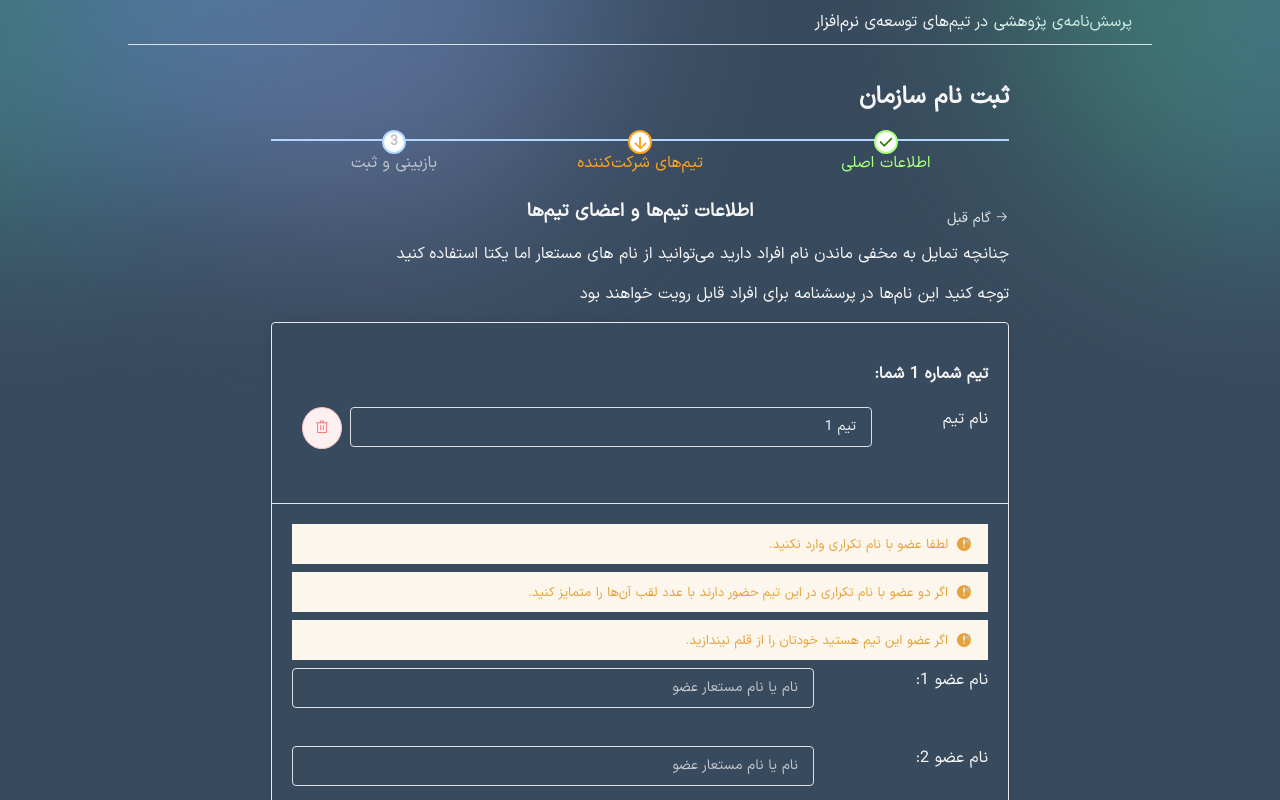
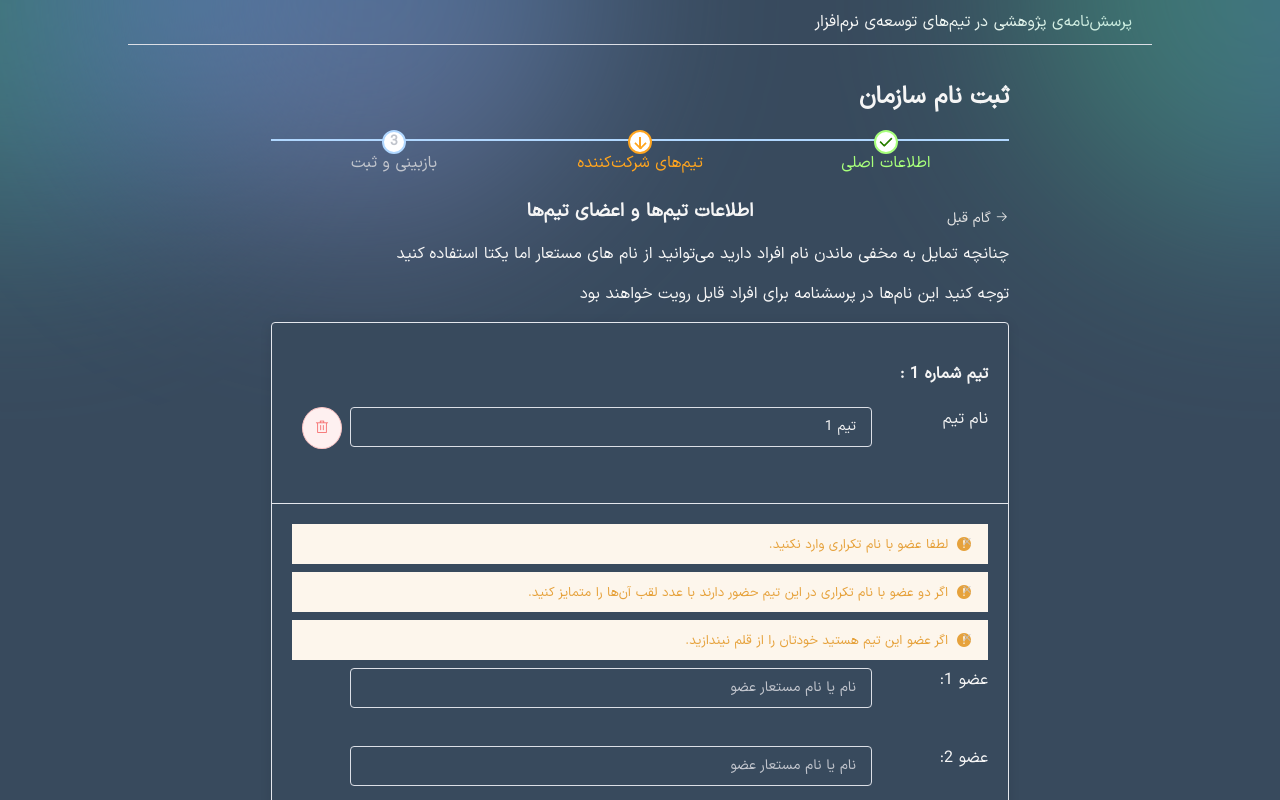
Before and after one commit to ashkantaravati/thesis-survey-app-front, a Vue app: page /register/2 in a window 1280 px wide. Both pictures are taken after a click on the button "+ افزودن تیم". Shown: the top 800 px of the page. Built offline with nearby package versions, Linux system fonts and the light colour scheme; what @soerenmartius/vue3-clipboard would draw is missing.

Commit message:
fix grids bug

```diff
--- a/src/views/registration/RegistrationReview.vue
+++ b/src/views/registration/RegistrationReview.vue
@@ -12,7 +12,7 @@
     <template #header>
       <div class="card-header">
         <span
-          >اعضای تیم {{ team.index }} (شامل {{ team.members.length }} نفر)</span
+          >اعضای  {{ team.name }} ({{ team.members.length }} نفر)</span
         >
       </div>
     </template>
--- a/src/views/registration/TeamSetup.vue
+++ b/src/views/registration/TeamSetup.vue
@@ -13,7 +13,7 @@
     >
       <template #header>
         <div class="card-header">
-          <h4>تیم شماره {{ index + 1 }} شما:</h4>
+          <h4>تیم شماره {{ index + 1 }} :</h4>
           <el-row>
             <el-col :xs="4" :lg="4"><span>نام تیم</span></el-col>
             <el-col :xs="16" :lg="18">
@@ -70,8 +70,8 @@
         :key="index"
         class="text item d-flex"
       >
-        <el-col :xs="4" :lg="6"
-          ><span>نام عضو {{ index + 1 }}:</span></el-col
+        <el-col :xs="4" :lg="4"
+          ><span>عضو {{ index + 1 }}:</span></el-col
         >
         <el-col :xs="18" :lg="18">
           <el-form-item prop="memberName">
@@ -82,7 +82,7 @@
             />
           </el-form-item>
         </el-col>
-        <el-col :xs="2" :lg="1" v-show="team.members.length > 2">
+        <el-col :xs="2" :lg="2" v-show="team.members.length > 2">
           <el-tooltip
             class="item"
             effect="dark"
```
